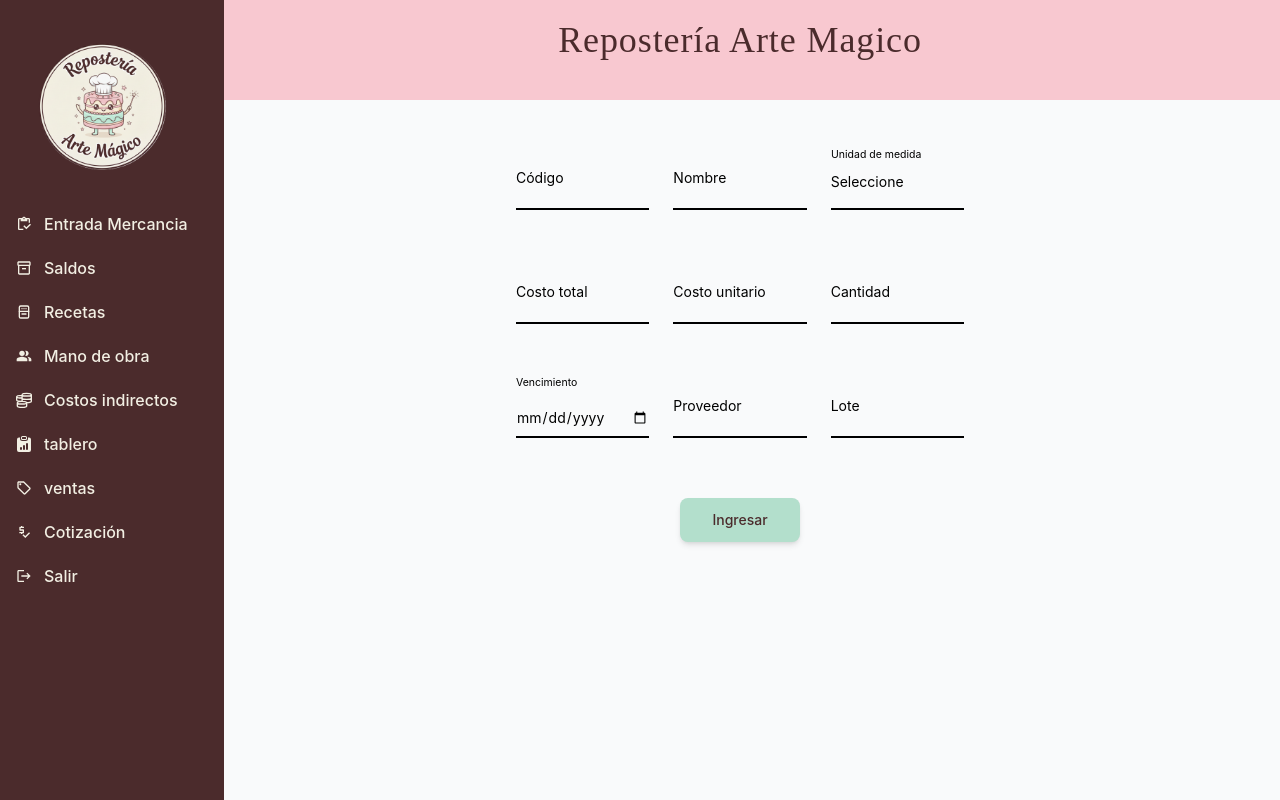
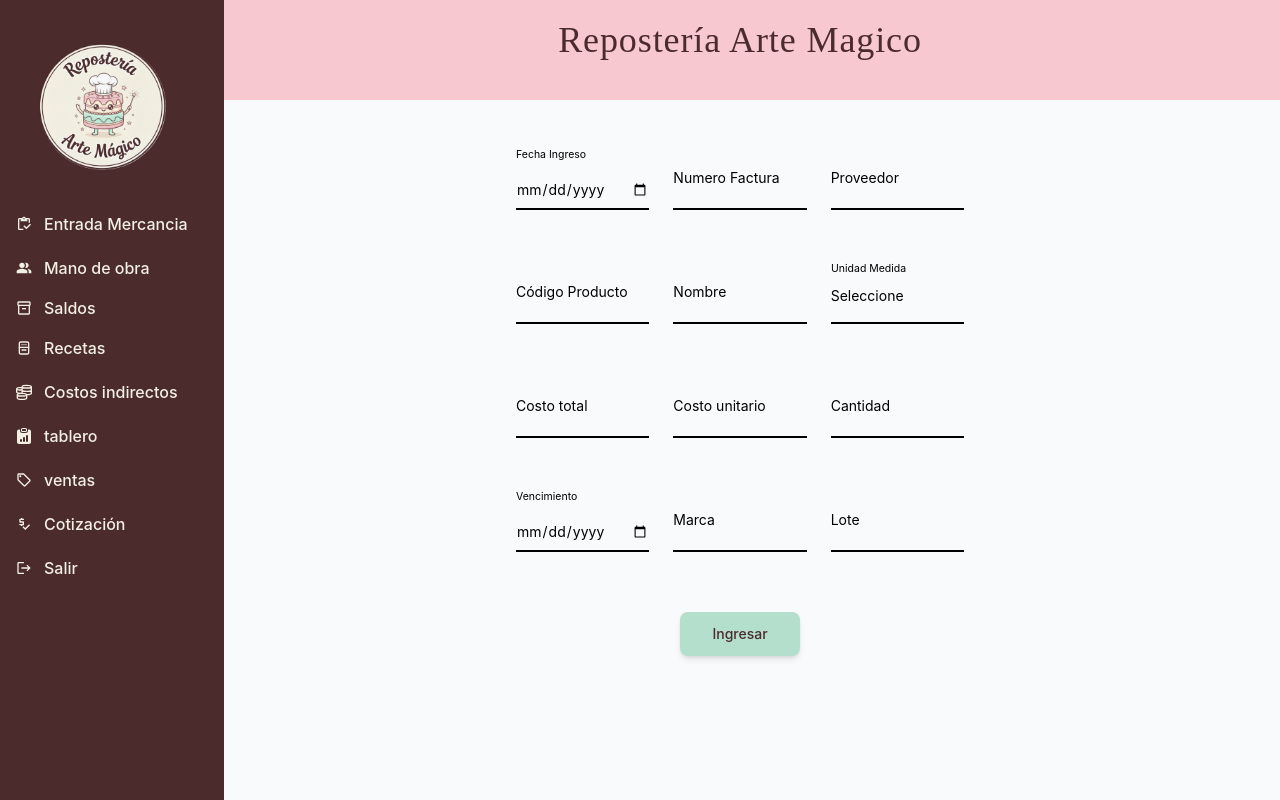
Before and after one commit to LJAgudelo/ERP_Reposteria_Arte_Magico, a React (Vite) app: page / in a window 1280 px wide. Built offline with nearby package versions, Linux system fonts and the light colour scheme.

Commit message:
Se agregan input para fecha ingreso, numero factura y marca

```diff
--- a/src/assets/components/layout/Sidebar.jsx
+++ b/src/assets/components/layout/Sidebar.jsx
@@ -31,6 +31,14 @@ const Sidebar = () => {
                 <span className="flex-1 ms-3 whitespace-nowrap text-[var(--createdLetter)]"> Entrada Mercancia</span>
               </Link>
             </li>
+                                    <li>
+              <Link
+                to="/"
+                className="flex items-center p-2 rounded-lg dark:text-black hover:bg-[var(--createdGreen)] "
+              >
+                <MdPeopleAlt className="text-[var(--createdLetter)]" />
+                <span className="flex-1 ms-3 whitespace-nowrap text-[var(--createdLetter)]"> Mano de obra</span>
+              </Link>
             <li>
               <Link
                 to="/"
@@ -50,14 +58,7 @@ const Sidebar = () => {
                 <span className="flex-1 ms-3 whitespace-nowrap text-[var(--createdLetter)]"> Recetas</span>
               </Link>
             </li>
-                        <li>
-              <Link
-                to="/"
-                className="flex items-center p-2 rounded-lg dark:text-black hover:bg-[var(--createdGreen)] "
-              >
-                <MdPeopleAlt className="text-[var(--createdLetter)]" />
-                <span className="flex-1 ms-3 whitespace-nowrap text-[var(--createdLetter)]"> Mano de obra</span>
-              </Link>
+
             </li>
                         <li>
               <Link
--- a/src/assets/components/ui/InventarioEntrada.jsx
+++ b/src/assets/components/ui/InventarioEntrada.jsx
@@ -5,6 +5,48 @@ const InventarioEntrada = () => {
       <main className="p-3 m-6 ">
         <form className="max-w-md mx-auto">
           <div className="grid md:grid-cols-3 md:gap-6">
+            <div className="relative py-4  z-0 w-full mb-5 group">
+              <input
+                type="date"
+                className="block py-2 px-0 w-full text-sm text-heading bg-transparent border-0 border-b-2 border-default-medium appearance-none focus:outline-none focus:ring-0 focus:border-brand peer"
+                placeholder=" "
+                required
+              />
+              <label
+                for="floating_first_name"
+                className="absolute text-sm text-body duration-300 transform -translate-y-6 scale-75 top-3 -z-10 origin-[0] peer-focus:start-0 peer-focus:text-fg-brand peer-placeholder-shown:scale-100 peer-placeholder-shown:translate-y-0 peer-focus:scale-75 peer-focus:-translate-y-6 rtl:peer-focus:translate-x-1/4 rtl:peer-focus:left-auto"
+              >
+                Fecha Ingreso
+              </label>
+            </div>
+            <div className="relative py-4  z-0 w-full mb-5 group">
+              <input
+                type="text"
+                className="block py-2 px-0 w-full text-sm text-heading bg-transparent border-0 border-b-2 border-default-medium appearance-none focus:outline-none focus:ring-0 focus:border-brand peer"
+                placeholder=" "
+                required
+              />
+              <label
+                for="floating_first_name"
+                className="absolute text-sm text-body duration-300 transform -translate-y-6 scale-75 top-3 -z-10 origin-[0] peer-focus:start-0 peer-focus:text-fg-brand peer-placeholder-shown:scale-100 peer-placeholder-shown:translate-y-0 peer-focus:scale-75 peer-focus:-translate-y-6 rtl:peer-focus:translate-x-1/4 rtl:peer-focus:left-auto"
+              >
+                Numero Factura
+              </label>
+            </div>
+                        <div className="relative py-4  z-0 w-full mb-5 group">
+              <input
+                type="text"
+                className="block py-2 px-0 w-full text-sm text-heading bg-transparent border-0 border-b-2 border-default-medium appearance-none focus:outline-none focus:ring-0 focus:border-brand peer"
+                placeholder=" "
+                required
+              />
+              <label
+                for="floating_first_name"
+                className="absolute text-sm text-body duration-300 transform -translate-y-6 scale-75 top-3 -z-10 origin-[0] peer-focus:start-0 peer-focus:text-fg-brand peer-placeholder-shown:scale-100 peer-placeholder-shown:translate-y-0 peer-focus:scale-75 peer-focus:-translate-y-6 rtl:peer-focus:translate-x-1/4 rtl:peer-focus:left-auto"
+              >
+                Proveedor
+              </label>
+            </div>
             <div className="relative py-4  z-0 w-full mb-5 group">
               <input
                 type="number"
@@ -18,7 +60,7 @@ const InventarioEntrada = () => {
                 for="floating_first_name"
                 className="absolute text-sm text-body duration-300 transform -translate-y-6 scale-75 top-3 -z-10 origin-[0] peer-focus:start-0 peer-focus:text-fg-brand peer-placeholder-shown:scale-100 peer-placeholder-shown:translate-y-0 peer-focus:scale-75 peer-focus:-translate-y-6 rtl:peer-focus:translate-x-1/4 rtl:peer-focus:left-auto"
               >
-                Código
+                Código Producto
               </label>
             </div>
             <div className="relative py-4  z-0 w-full mb-5 group">
@@ -35,7 +77,6 @@ const InventarioEntrada = () => {
                 Nombre
               </label>
             </div>
-
             <div className="relative z-0 w-full mb-5 group">
               <select
                 className="block py-4 px-0 w-full text-sm text-heading bg-transparent border-0 border-b-2 border-default-medium appearance-none focus:outline-none focus:ring-0 focus:border-brand peer"
@@ -54,7 +95,7 @@ const InventarioEntrada = () => {
                 for="floating_first_name"
                 className="absolute text-sm text-body duration-300 transform -translate-y-6 scale-75 top-3 -z-10 origin-[0] peer-focus:start-0 peer-focus:text-fg-brand peer-placeholder-shown:scale-100 peer-placeholder-shown:translate-y-0 peer-focus:scale-75 peer-focus:-translate-y-6 rtl:peer-focus:translate-x-1/4 rtl:peer-focus:left-auto"
               >
-                Unidad de medida
+                Unidad Medida
               </label>
             </div>
             <div className="relative py-4  z-0 w-full mb-5 group">
@@ -133,7 +174,7 @@ const InventarioEntrada = () => {
                 for="floating_first_name"
                 className="absolute text-sm text-body duration-300 transform -translate-y-6 scale-75 top-3 -z-10 origin-[0] peer-focus:start-0 peer-focus:text-fg-brand peer-placeholder-shown:scale-100 peer-placeholder-shown:translate-y-0 peer-focus:scale-75 peer-focus:-translate-y-6 rtl:peer-focus:translate-x-1/4 rtl:peer-focus:left-auto"
               >
-                Proveedor
+                Marca
               </label>
             </div>
             <div className="relative py-4  z-0 w-full mb-5 group">
```
